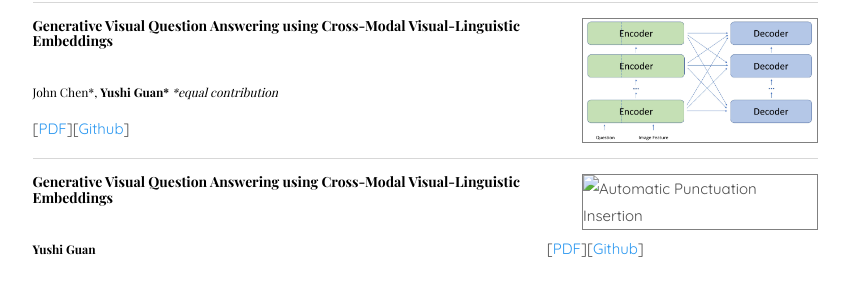
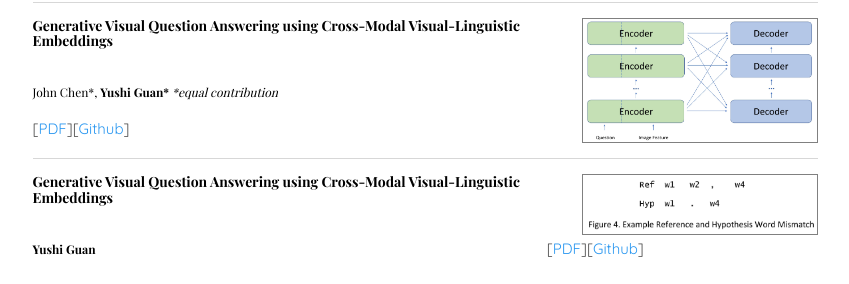
Before and after one commit to GavinGuan95/GavinGuan95.github.io, a plain HTML site: page index.html in a window 1280 px wide. Shown: the part 1877-2161 px from the top of the page, without its empty margins (385-1234 px from the left). Drawn offline with nearby package versions, Linux system fonts and the light colour scheme; files whose address does not match are found by name; a web font is replaced by a local one.

Commit message:
fix type

```diff
--- a/index.html
+++ b/index.html
@@ -169,7 +169,7 @@ Copyright &copy;<script>document.write(new Date().getFullYear());</script> All r
 								[<a href="files/Generative_Visual_Question_Answering_using_Cross-Modal_Visual-Linguistic_Embeddings.pdf">PDF</a>][<a href="https://github.com/GavinGuan95/Generative-VQA">Github</a>]
 							</li>
 							<li class="paper-list">
-								<img src="files/asr_pic.jpg" class="img-responsive" alt="Automatic Punctuation Insertion"></a>
+								<img src="files/asr_pic.png" class="img-responsive" alt="Automatic Punctuation Insertion"></a>
 								<h5><b>Generative Visual Question Answering using Cross-Modal Visual-Linguistic Embeddings</b></h5>
 								<h6><b>Yushi Guan</b></h6>
 								[<a href="files/End_to_End_ASR_System_with_Automatic_Punctuation_Insertion.pdf">PDF</a>][<a href="https://github.com/GavinGuan95/Punctuator.Pytorch">Github</a>]
```
